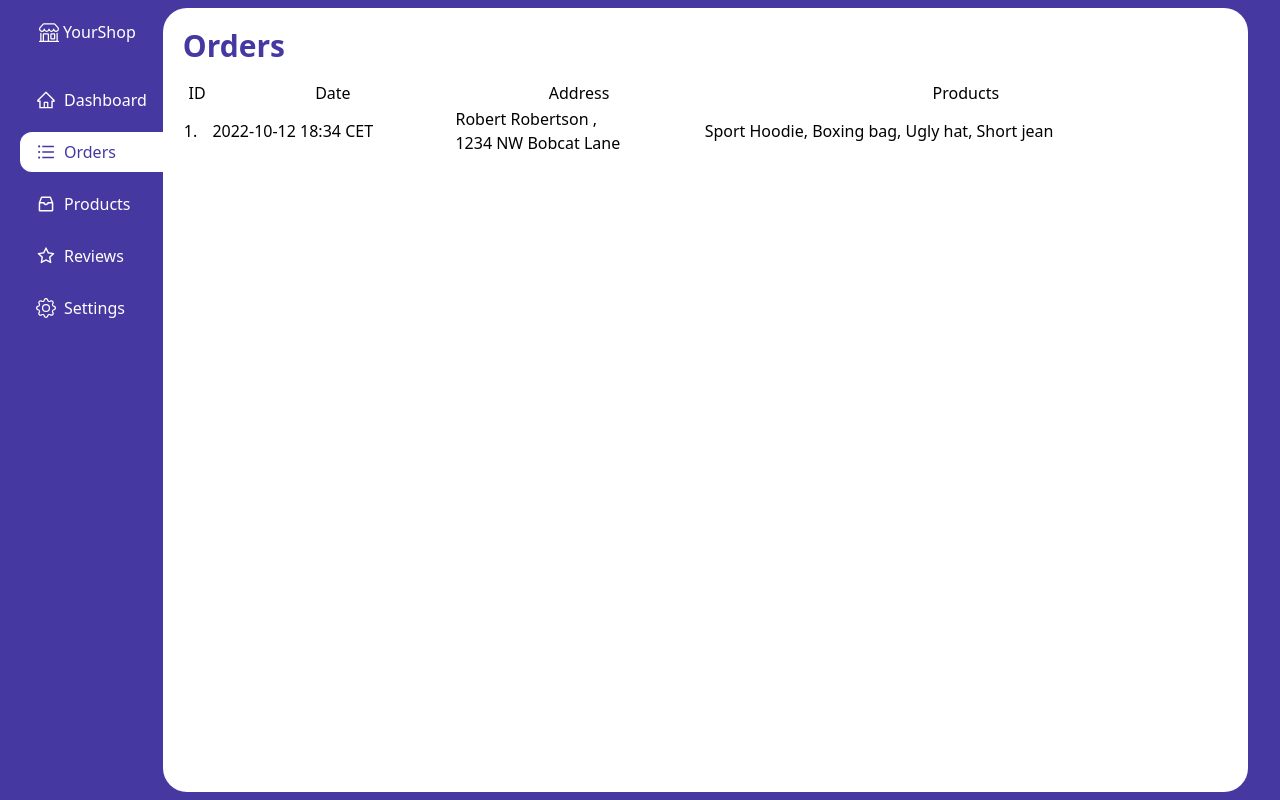
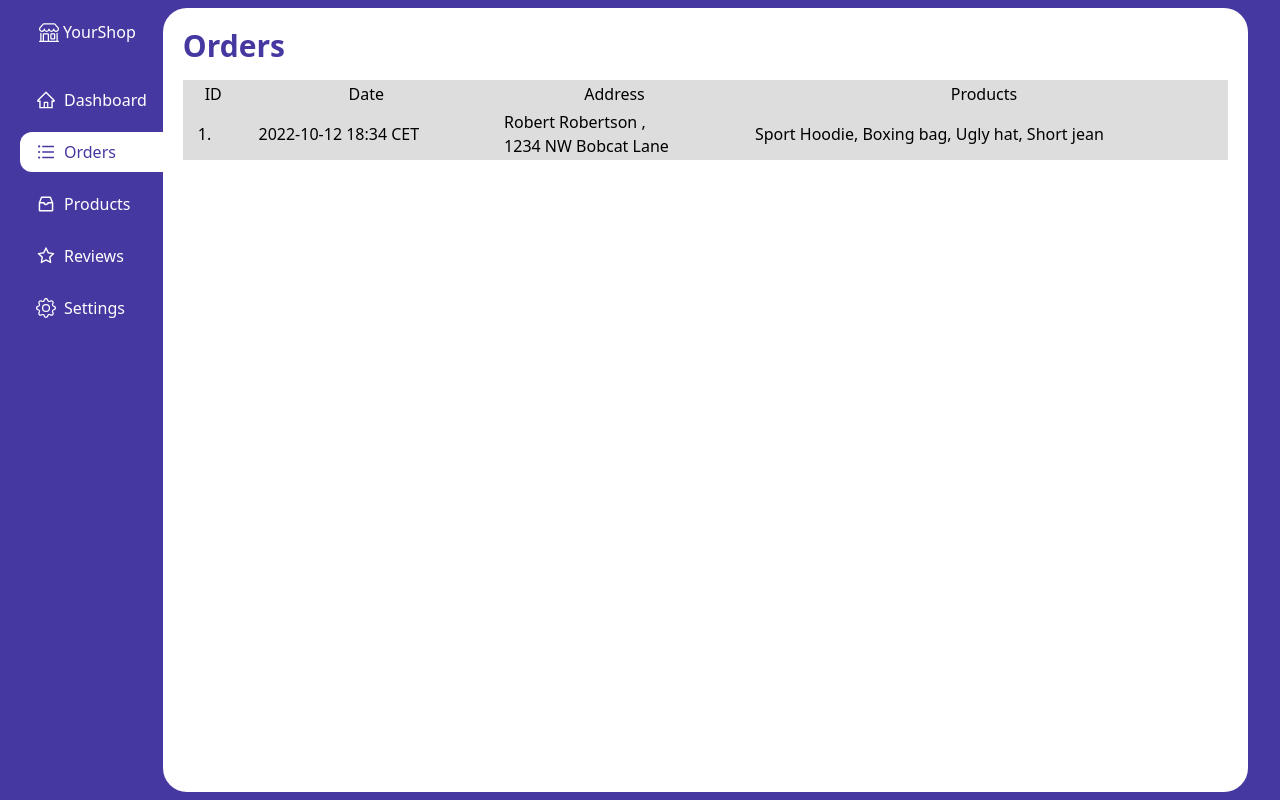
Before and after one commit to gift56/dashboard, a React (Vite) app: page /orders in a window 1280 px wide. Built offline with nearby package versions, Linux system fonts and the light colour scheme.

Commit message:
added padding

```diff
--- a/src/Page/Order.jsx
+++ b/src/Page/Order.jsx
@@ -9,21 +9,23 @@ const Order = () => {
       <table className="w-full">
         <thead>
           <tr>
-            <th className="font-medium">ID</th>
-            <th className="font-medium">Date</th>
-            <th className="font-medium">Address</th>
-            <th className="font-medium">Products</th>
+            <th className="font-medium bg-[#ddd] px-[15px] py-[2px]">ID</th>
+            <th className="font-medium bg-[#ddd] px-[15px] py-[2px]">Date</th>
+            <th className="font-medium bg-[#ddd] px-[15px] py-[2px]">Address</th>
+            <th className="font-medium bg-[#ddd] px-[15px] py-[2px]">Products</th>
           </tr>
         </thead>
         <tbody>
           <tr>
-            <td className="">1.</td>
-            <td className="">2022-10-12 18:34 CET</td>
-            <td className="">
+            <td className="bg-[#ddd] px-[15px] py-[2px]">1.</td>
+            <td className="bg-[#ddd] px-[15px] py-[2px]">2022-10-12 18:34 CET</td>
+            <td className="bg-[#ddd] px-[15px] py-[2px]">
               Robert Robertson ,<br />
               1234 NW Bobcat Lane
             </td>
-            <td className="">Sport Hoodie, Boxing bag, Ugly hat, Short jean</td>
+            <td className="bg-[#ddd] px-[15px] py-[2px]">
+              Sport Hoodie, Boxing bag, Ugly hat, Short jean
+            </td>
           </tr>
         </tbody>
       </table>
```
